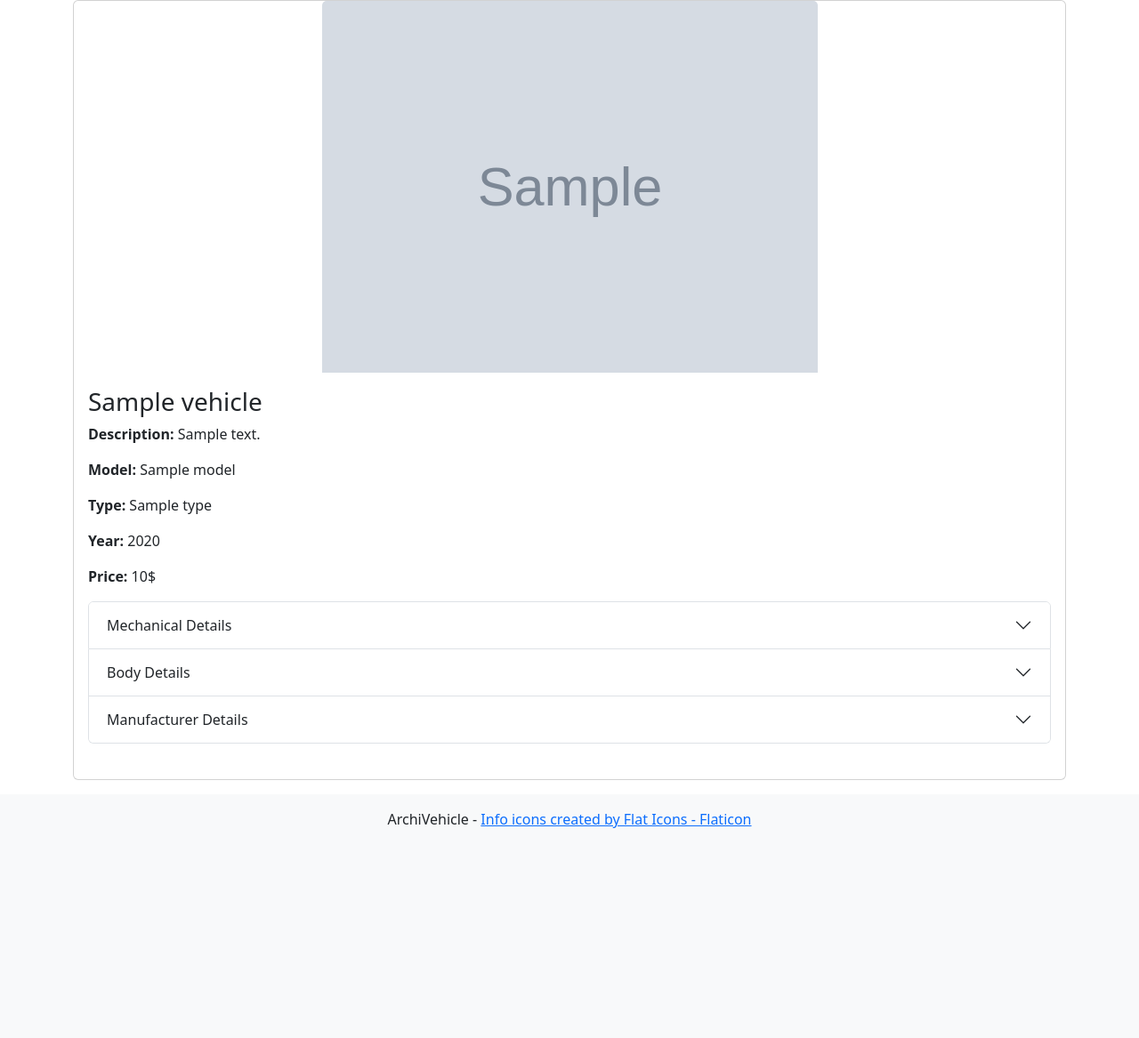
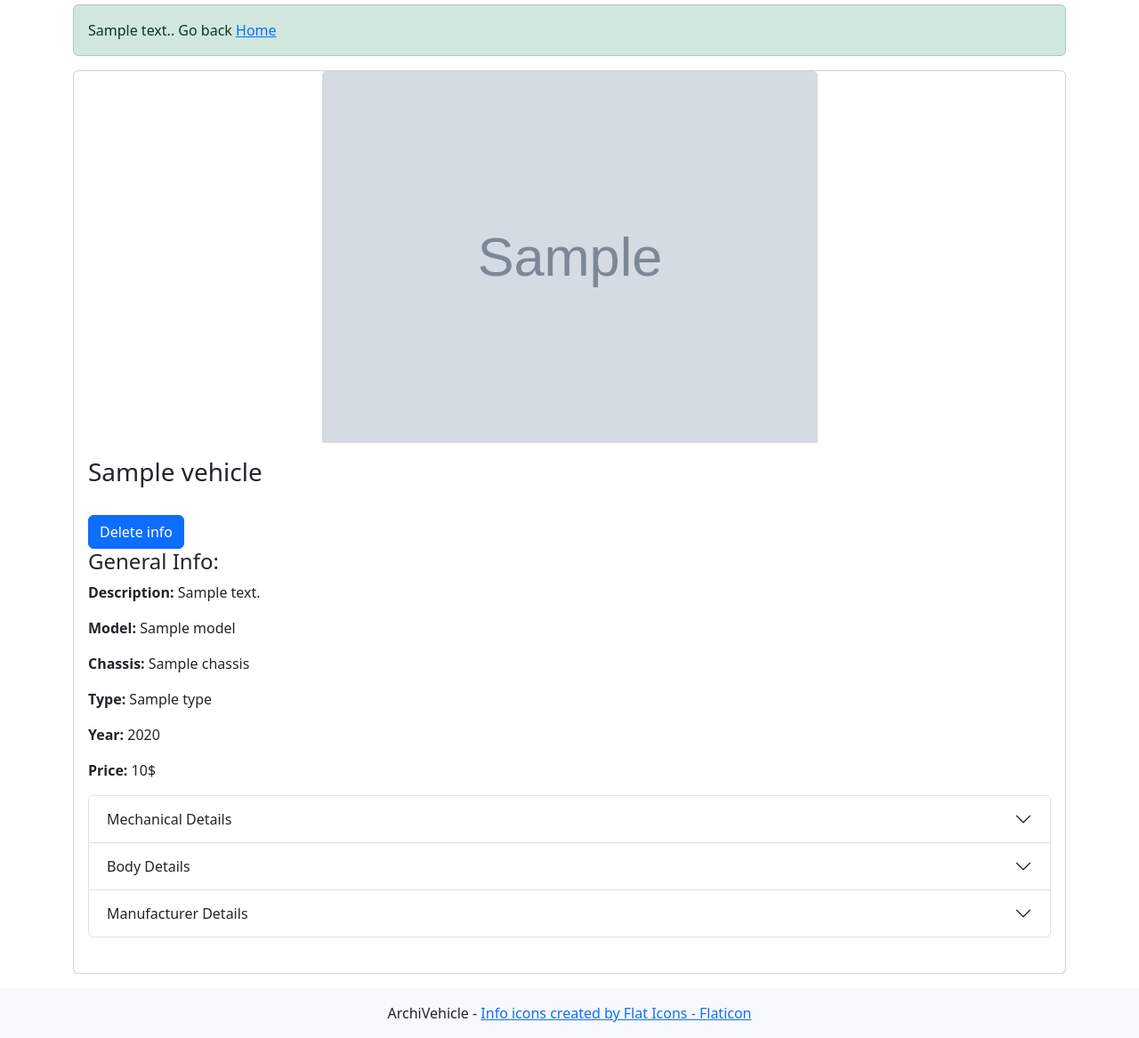
Before and after one commit to Tensa53/archivehicle, a Flask app: template templates/vehicle.html in a window 1280 px wide. Shown: the part 57-1224 px from the top of the page at 89% size. Before the commit the page ends 988 px from the top, so only its background shows below. Run offline with Flask 3, Linux system fonts and the light colour scheme; the template is opened without the code that fills it: most values are stand-ins (such as "Sample title", 1, 10 or a date in 2020); grey boxes marked "Sample" are stand-in pictures.

Commit message:
Initial implementation of delete vehicle feature

```diff
--- a/app.py
+++ b/app.py
@@ -135,12 +135,25 @@ def show_single_vehicle():
     manufacturer = manufacturers_col.find_one({'_id': vehicle['manufacturer_id']})
     return render_template('vehicle.html', vehicle=vehicle, manufacturer=manufacturer)
 
+
 @app.route("/search_a_vehicle", methods=['POST'])
 def search_a_vehicle():
     vehicle_name = request.form['vehicleSearch']
     pat = re.compile(vehicle_name, re.IGNORECASE)
-    vehicles_found = vehicles_col.find({ "name": {'$regex': pat}})
+    vehicles_found = list(vehicles_col.find({"name": {'$regex': pat}}))
     return render_template('index.html', vehicles=vehicles_found)
+
+
+@app.route("/search_a_vehicle_advanced", methods=['GET', 'POST'])
+def search_a_vehicle_advanced():
+    return render_template("search_vehicle.html")
+
+
+@app.route("/delete_vehicle", methods=['POST'])
+def delete_vehicle():
+    vehicle_id = request.form['vehicleId']
+    vehicles_col.delete_one({'_id': ObjectId(vehicle_id)})
+    return render_template('vehicle.html', message_success="Vehicle deleted successfully")
 
 if __name__ == '__main__':
     app.run(debug=True)
--- /dev/null
+++ b/templates/search_vehicle.html
@@ -0,0 +1,5 @@
+{% extends 'base.html' %}
+
+{% block content %}
+    <h1>Advanced Search</h1>
+{% endblock %}
--- a/templates/vehicle.html
+++ b/templates/vehicle.html
@@ -4,18 +4,64 @@
 
 <div class="container">
 
+{% if message_success %}
+<div style="padding-top: 5px;">
+<div class="alert alert-success" role="alert">
+  {{ message_success }}. Go back <a href="/">Home</a>
+</div>
+</div>
+{% endif %}
+
+{% if vehicle %}
     <div class="card mb-3">
 
         <img src="{{ vehicle['image'] }}" class="card-img-top mx-auto d-block" alt="vehicle image" style="max-width: 50%">
 
         <div class="card-body">
+            <h3 class="card-title">{{ vehicle['name'] }}</h3>
+{#            <form method="POST">#}
+{#                <input type="submit" class="btn btn-primary" value="Update Info">#}
+{#                <input type="hidden" name="vehicleId" value="{{ vehicle['_id'] }}">#}
+{#            </form>#}
 
-            <h3 class="card-title">{{ vehicle['name'] }}</h3>
+            <br>
+
+            <button type="button" class="btn btn-primary" data-bs-toggle="modal" data-bs-target="#exampleModal">
+                Delete info
+            </button>
+
+            <h4>General Info:</h4>
             <p class="card-text"> <b>Description: </b> {{ vehicle['description'] }} </p>
             <p class="card-text"> <b>Model: </b> {{ vehicle['model'] }} </p>
+            <p class="card-text"> <b>Chassis: </b> {{ vehicle['chassis'] }} </p>
             <p class="card-text"> <b>Type: </b> {{ vehicle['type'] }} </p>
             <p class="card-text"> <b>Year: </b> {{ vehicle['year'] }} </p>
             <p class="card-text"> <b>Price: </b> {{ vehicle['price'] }}$ </p>
+
+        <!-- Button trigger modal -->
+
+<!-- Modal -->
+    <div class="modal fade" id="exampleModal" tabindex="-1" aria-labelledby="exampleModalLabel" aria-hidden="true">
+      <div class="modal-dialog modal-dialog-centered">
+        <div class="modal-content">
+          <div class="modal-header">
+            <h1 class="modal-title fs-5" id="exampleModalLabel">Delete Vehicle Info</h1>
+            <button type="button" class="btn-close" data-bs-dismiss="modal" aria-label="Close"></button>
+          </div>
+          <div class="modal-body">
+            Are you sure you want to delete this vehicle's info?
+          </div>
+          <div class="modal-footer">
+            <button type="button" class="btn btn-secondary" data-bs-dismiss="modal">Cancel</button>
+            <form method="POST">
+                <input type="hidden" id="vehicleId" name="vehicleId" value="{{ vehicle['_id'] }}">
+                <input type="submit" class="btn btn-primary" formaction="{{ url_for('delete_vehicle') }}" value="Confirm"/>
+            </form>
+          </div>
+        </div>
+      </div>
+    </div>
+
 
         <div class="accordion">
 
@@ -53,7 +99,6 @@
                 <div class="accordion-body">
                     {% if vehicle['body_details'] %}
                         <p> <b>Trim:</b> {{ vehicle['body_details']['trim'] }} </p>
-                        <p> <b>Chassis:</b> {{ vehicle['body_details']['chassis'] }} </p>
                         <p> <b>Doors:</b> {{ vehicle['body_details']['doors'] }} </p>
                         <p> <b>Exterior Color:</b> {{ vehicle['body_details']['exterior_color'] }} </p>
                         <p> <b>Interior Color:</b> {{ vehicle['body_details']['interior_color'] }} </p>
@@ -86,21 +131,10 @@
 
         <br>
 
-        <!--
-        <form method="POST">
-            <button type="submit" class="btn btn-primary">Update Vehicle Info</button>
-        </form>
-
-        <br>
-
-        <form method="POST">
-            <button type="submit" class="btn btn-primary">Delete Vehicle Info</button>
-        </form>
-        -->
-
         </div>
 
     </div>
+{% endif %}
 
 </div>
 
```
